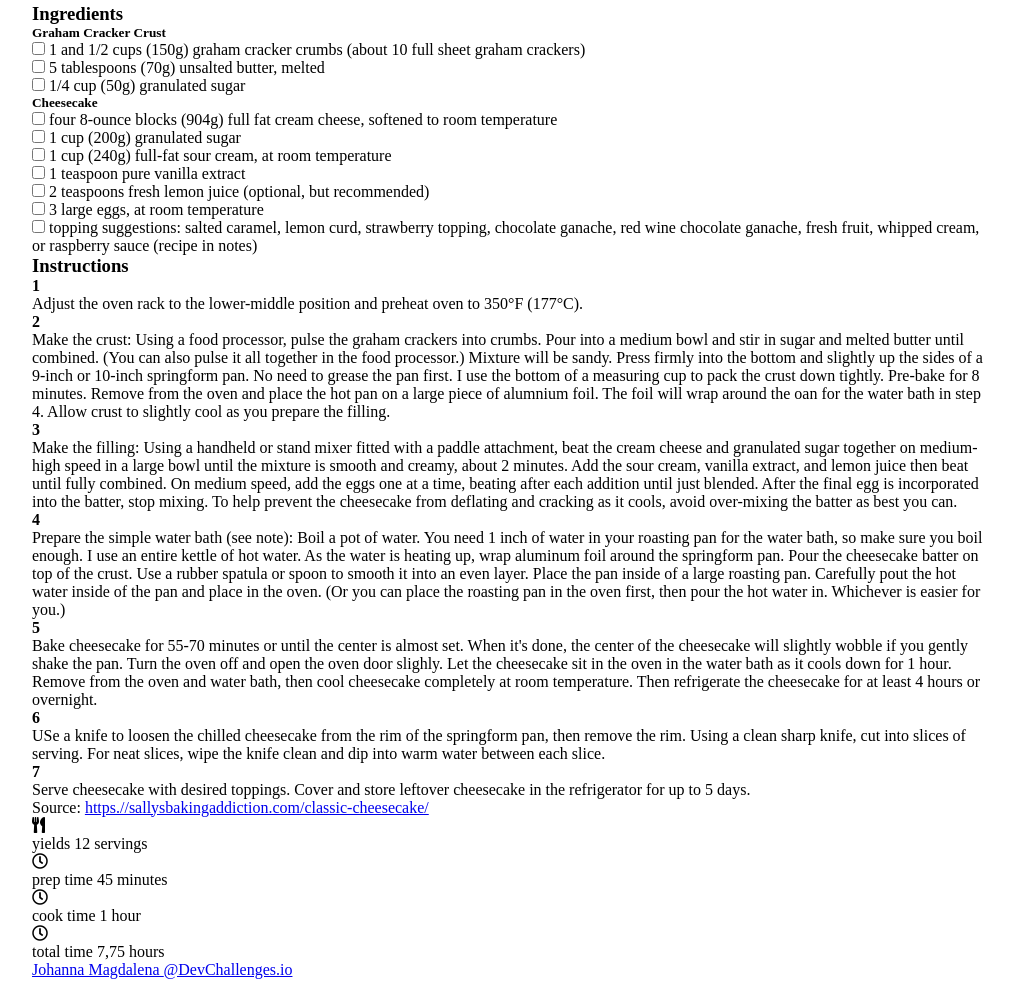
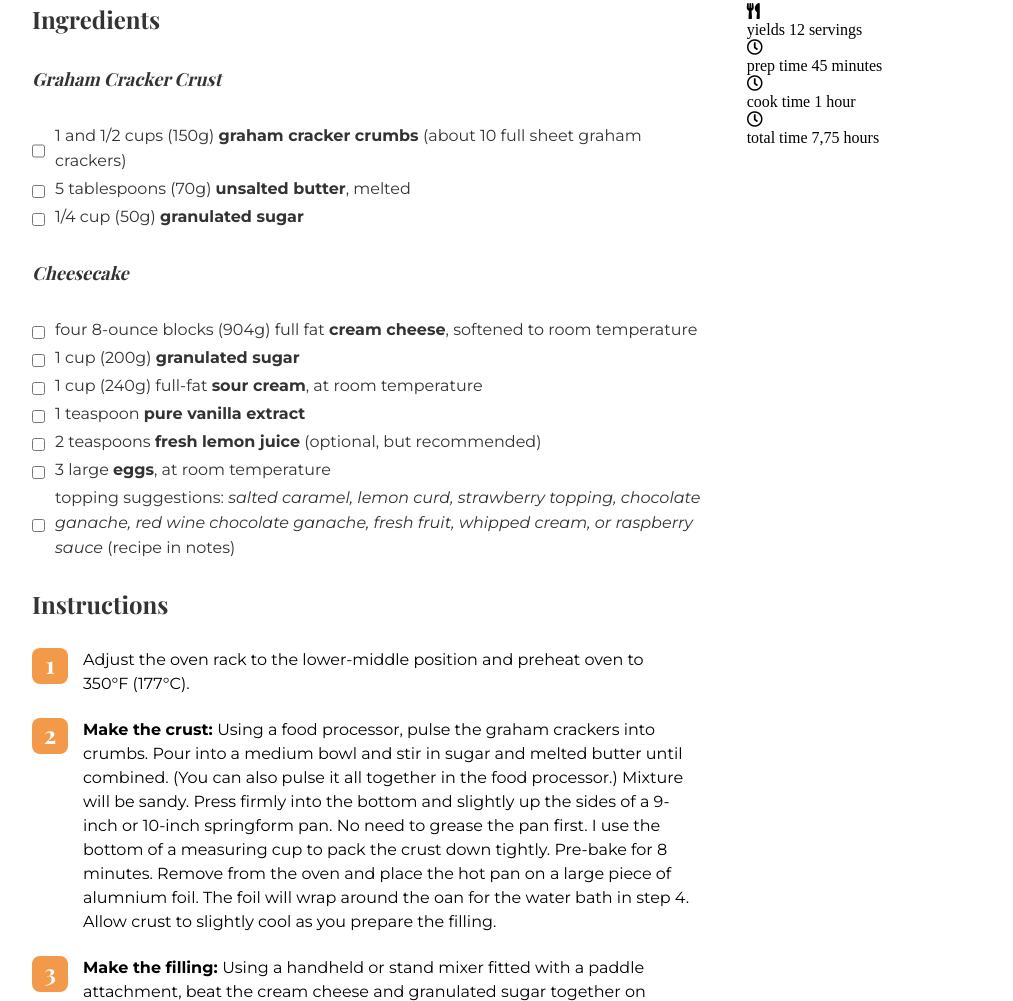
Before and after one commit to johannamag/devchallenges.io-recipe-page, a plain HTML site: page index.html in a window 1280 px wide. Shown: the part 732-1733 px from the top of the page, without its empty margins (128-1141 px from the left). Drawn offline with nearby package versions, Linux system fonts and the light colour scheme; a web font is replaced by a local one.

Commit message:
styled recipe part

```diff
--- a/style.css
+++ b/style.css
@@ -60,3 +60,118 @@ main {
   width: 100%;
   margin-bottom: 48px;
 }
+
+.flex {
+  width: 100%;
+  display: flex;
+  gap: 40px;
+}
+
+.recipe {
+  flex: 220%;
+}
+
+.subtitle {
+  font-family: "Playfair Display", sans-serif;
+  font-weight: 700;
+  font-size: 24px;
+  line-height: 32px;
+  color: var(--gray-dark);
+}
+
+.subtitle-small {
+  margin-top: 32px;
+  margin-bottom: 32px;
+  font-family: "Playfair Display", sans-serif;
+  font-style: italic;
+  font-weight: 400;
+  font-size: 18px;
+  line-height: 24px;
+  color: var(--gray-dark);
+}
+
+.instruc {
+  margin-top: 28px;
+  margin-bottom: 28px;
+}
+
+.details {
+  display: flex;
+  margin-bottom: 3px;
+}
+
+input {
+  margin-right: 10px;
+  margin-top: 6px;
+}
+
+label {
+  font-family: "Montserrat", sans-serif;
+  font-weight: 400;
+  font-size: 16px;
+  line-height: 25px;
+  color: var(--gray-dark);
+}
+
+.big {
+  font-weight: 700;
+}
+
+.italic {
+  font-style: italic;
+}
+
+.part {
+  display: flex;
+  margin-bottom: 22px;
+}
+
+.part:last-child {
+  margin-bottom: 0;
+}
+
+.number {
+  font-family: "Playfair Display", sans-serif;
+  font-weight: 700;
+  font-size: 24px;
+  width: 36px;
+  height: 36px;
+  background-color: var(--orange);
+  color: #fff;
+  text-align: center;
+  border-radius: 8px;
+}
+
+.instruction-text {
+  width: 90%;
+  font-family: "Montserrat", sans-serif;
+  font-weight: 400;
+  font-size: 16px;
+  line-height: 150%;
+  margin-left: 15px;
+}
+
+.source {
+  font-family: "Montserrat", sans-serif;
+  font-style: italic;
+  font-weight: 400;
+  font-size: 16px;
+  line-height: 150%;
+  color: var(--gray-light);
+  margin-top: 70px;
+}
+
+.source-link {
+  text-decoration: none;
+  color: var(--gray-light);
+  transition: all 0.4s ease-in-out;
+}
+
+.source-link:hover {
+  color: var(--orange);
+}
+
+.times {
+  flex: 80%;
+  justify-content: flex-end;
+}
```
